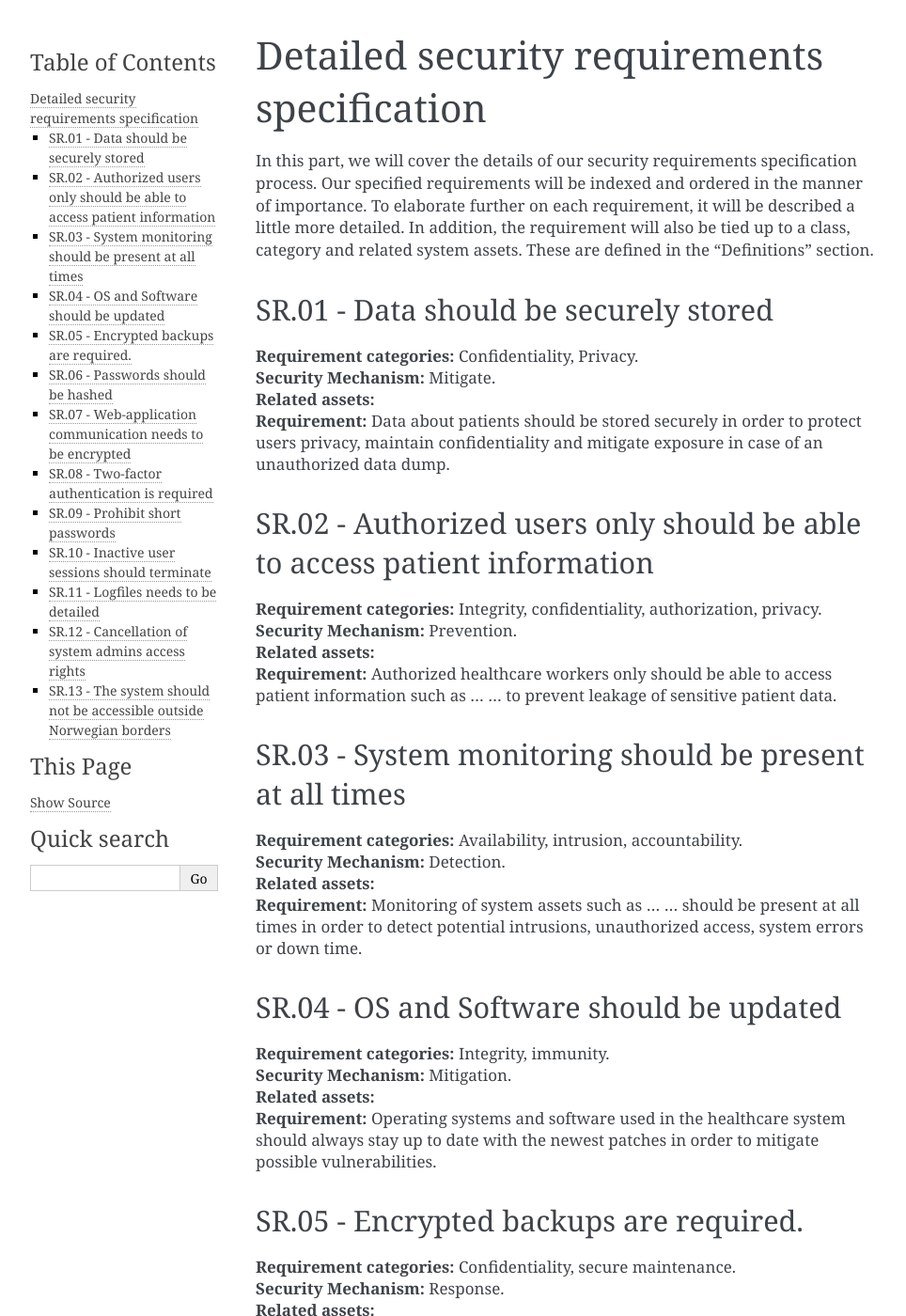
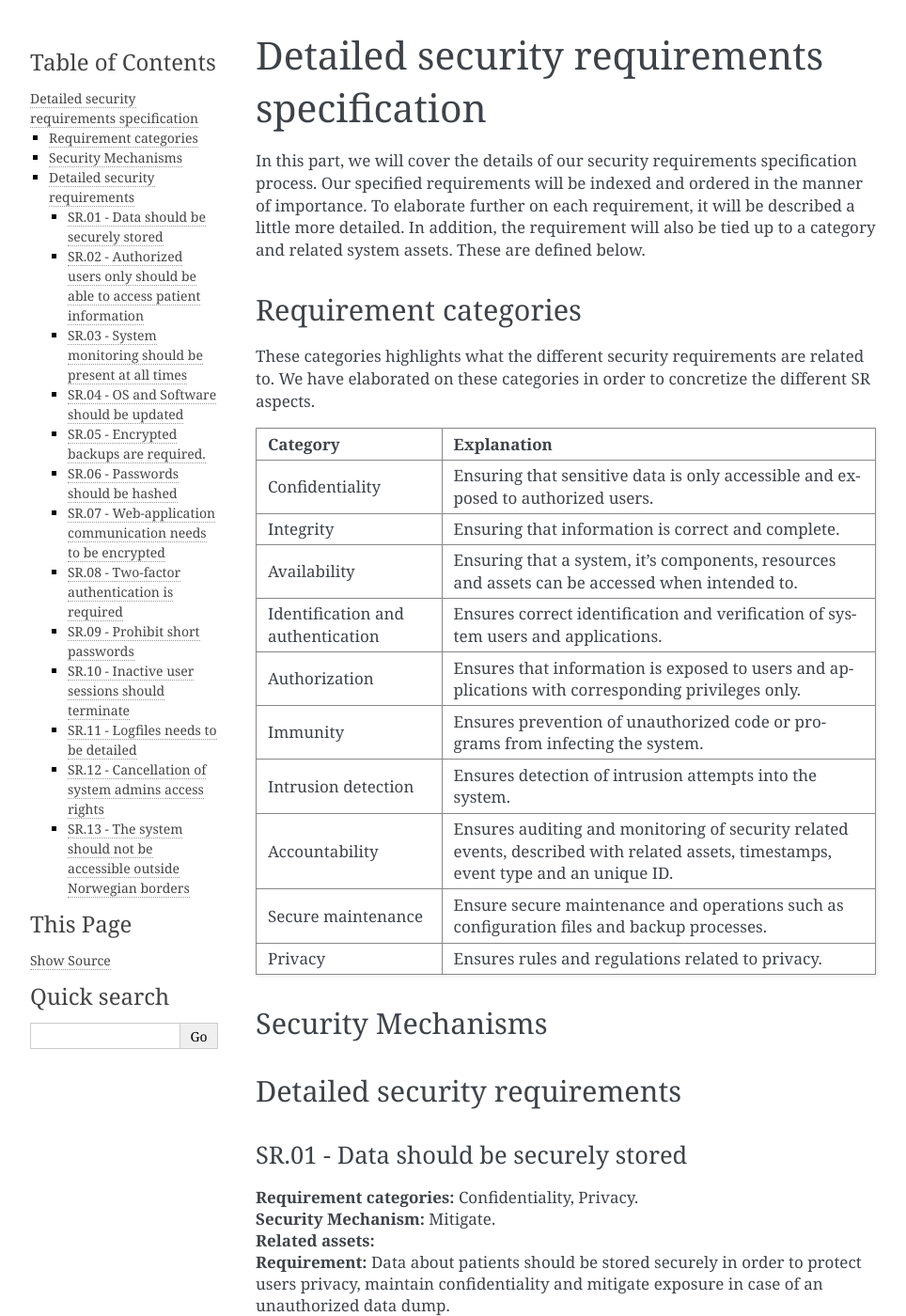
Before and after one commit to SteinarVrenne/school_imt3501, a Sphinx documentation site: the page built from Task 1/source/pages/04c_Detailed_Security.rst, in a window 1280 px wide and 1400 px high. Shown: the whole window at 94% size, without its empty margins (148-1112 px from the left). Built offline with Sphinx 7.4.7, drawn with Linux system fonts in a browser that asks for light colours.

Commit message:
sec req definitions + term table

```diff
--- a/Task 1/source/pages/04c_Detailed_Security.rst
+++ b/Task 1/source/pages/04c_Detailed_Security.rst
@@ -1,11 +1,43 @@
 Detailed security requirements specification
---------------------------------------------
+============================================
 
 In this part, we will cover the details of our security requirements specification process.
 Our specified requirements will be indexed and ordered in the manner of importance.
 To elaborate further on each requirement, it will be described a little more detailed.
-In addition, the requirement will also be tied up to a class, category and related system assets.
-These are defined in the "Definitions" section.
+In addition, the requirement will also be tied up to a category and related system assets.
+These are defined below.
+
+Requirement categories
+----------------------
+
+These categories highlights what the different security requirements are related to.
+We have elaborated on these categories in order to concretize the different SR aspects.
+
+.. csv-table::
+  :header: **Category**, **Explanation**
+  :widths: 15, 35
+
+  "Confidentiality", "Ensuring that sensitive data is only accessible and exposed to authorized users."
+  "Integrity", "Ensuring that information is correct and complete."
+  "Availability", "Ensuring that a system, it's components, resources and assets can be accessed when intended to."
+  "Identification and authentication", "Ensures correct identification and verification of system users and applications."
+  "Authorization", "Ensures that information is exposed to users and applications with corresponding privileges only."
+  "Immunity", "Ensures prevention of unauthorized code or programs from infecting the system."
+  "Intrusion detection", "Ensures detection of intrusion attempts into the system."
+  "Accountability", "Ensures auditing and monitoring of security related events, described with related assets, timestamps, event type and an unique ID."
+  "Secure maintenance", "Ensure secure maintenance and operations such as configuration files and backup processes."
+  "Privacy", "Ensures rules and regulations related to privacy."
+
+
+
+Security Mechanisms
+-------------------
+
+
+
+
+Detailed security requirements
+------------------------------
 
 SR.01 - Data should be securely stored
 """"""""""""""""""""""""""""""""""""""
```
Also changed, not shown: Task 1/source/pages/02_Introduction.rst (+13 -7 lines).
